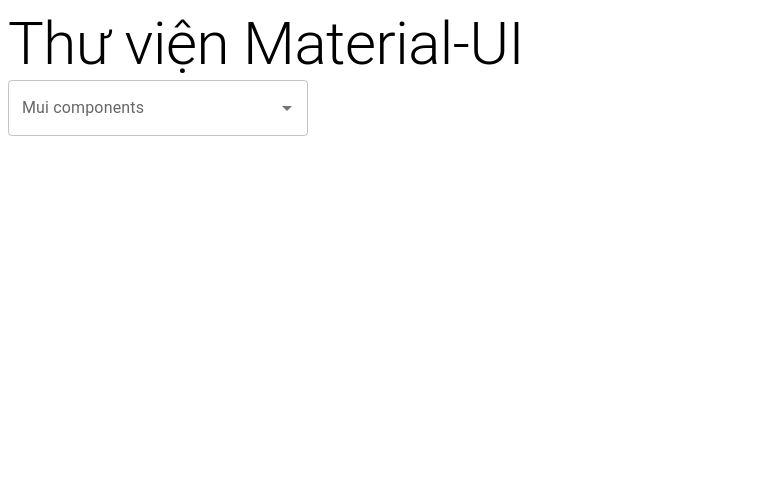
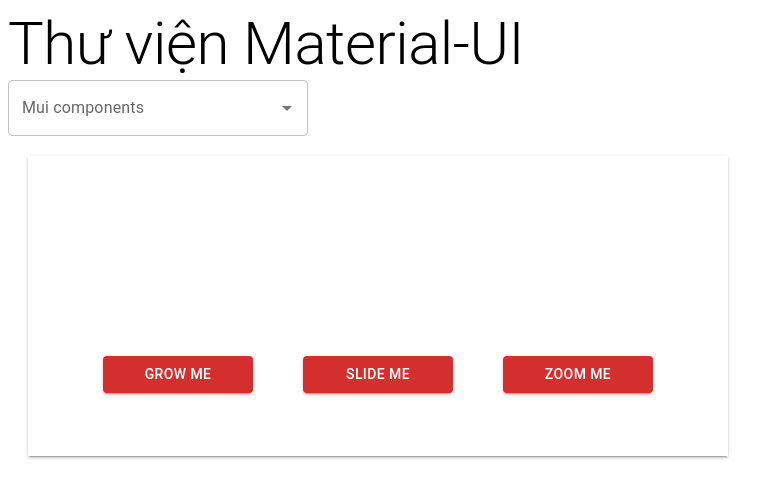
Before and after one commit to minhle0501/MUI_tutorial, a React (Vite) app in the folder mui-tutorial/: page /mui-transition in a window 1280 px wide. Shown: the top 498 px of the page, without its empty margins (0-784 px from the left). Built offline with nearby package versions, Linux system fonts and the light colour scheme.

Commit message:
transition img

```diff
--- a/mui-tutorial/src/App.tsx
+++ b/mui-tutorial/src/App.tsx
@@ -8,6 +8,7 @@
   Box,
 } from "@mui/material";
 
+import MuiTransition from "./components/MuiTransition";
 import MuiStepper from "./components/MuiStepper";
 import MuiBackDrop from "./components/MuiBackDrop";
 import MuiPagination from "./components/MuiPagination";
@@ -50,6 +51,7 @@
 import MuiTypography from "./components/MuiTypography";
 
 const options = [
+  {label:"MuiTransition",path:"/mui-transition"},
   {label:"MuiStepper",path:"/mui-stepper"},
   {label:"MuiBackDrop",path:"/mui-back-drop"},
   {label:"MuiPagination",path:"/mui-pagination"},
@@ -116,6 +118,7 @@
 
       <LocalizationProvider dateAdapter={AdapterDateFns}>
           <Routes>
+            <Route path="/mui-transition" element={<MuiTransition />} />
             <Route path="/mui-stepper" element={<MuiStepper />} />
             <Route path="/mui-back-drop" element={<MuiBackDrop />} />
             <Route path="/mui-pagination" element={<MuiPagination />} />
--- /dev/null
+++ b/mui-tutorial/src/components/MuiTransition.tsx
@@ -0,0 +1,48 @@
+import React, { useState } from 'react';
+import { Box, Grow, Slide, Zoom, Button } from '@mui/material';
+
+const MuiTransition: React.FC = () => {
+    const [grow, setGrow] = useState(false);
+    const [slide, setSlide] = useState(false);
+    const [zoom, setZoom] = useState(false);
+    const logo = 'https://images.seeklogo.com/logo-png/10/1/pikachu-logo-png_seeklogo-108841.png';
+
+    const handleGrow = () => {
+        setGrow((grow) => !grow);
+    }
+
+    const handleSlide = () => {
+        setSlide((slide) => !slide);
+    }
+
+    const handleZoom = () => {
+        setZoom((zoom) => !zoom);
+    }
+
+    return (
+        <Box sx={{ boxShadow: 2, margin: '20px', height: '300px', display: 'flex', width: '700px', justifyContent: 'center' }}>
+            <div style={{ display: 'flex', flexDirection: 'column', alignItems: 'center' }}>
+                <Grow in={grow}>
+                    <img src={logo} alt='' width='200px' height='200px' />
+                </Grow>
+                <Button variant='contained' color='error' sx={{ width: '150px', alignItems: 'center' }} onClick={handleGrow}>grow Me</Button>
+            </div>
+            <div style={{ display: 'flex', flexDirection: 'column', alignItems: 'center' }}>
+                <Slide in={slide}>
+                    <img src={logo} alt='' width='200px' height='200px' />
+                </Slide>
+                <Button variant='contained' color='error' sx={{ width: '150px', position: 'fixed', marginTop: '200px' }} onClick={handleSlide}>slide Me</Button>
+            </div>
+            <div style={{ display: 'flex', flexDirection: 'column', alignItems: 'center' }}>
+                <Zoom in={zoom}>
+                    <img src={logo} alt='' width='200px' height='200px' />
+                </Zoom>
+                <Button variant='contained' color='error' sx={{ width: '150px', position: 'fixed', marginTop: '200px' }} onClick={handleZoom}>
+                    Zoom Me
+                </Button>
+            </div>
+        </Box>
+    );
+}
+
+export default MuiTransition;
```
